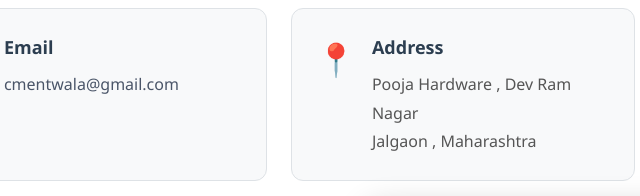
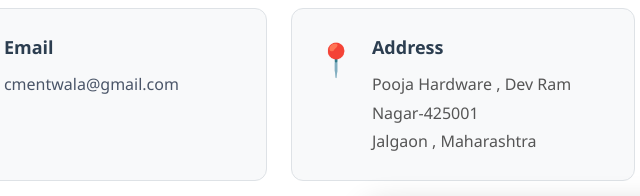
Before and after one commit to kushaljain9/new1, a plain HTML site: page index.html in a window 1280 px wide. Shown: the part 662-858 px from the top of the page, 545-1185 px from the left. Drawn offline with Linux system fonts and the light colour scheme.

Commit message:
index.html

```diff
--- a/index.html
+++ b/index.html
@@ -77,7 +77,7 @@
                     <div class="icon">📍</div>
                     <div class="details">
                         <strong>Address</strong>
-                        <p> Pooja Hardware , Dev Ram Nagar  <br> Jalgaon , Maharashtra
+                        <p> Pooja Hardware , Dev Ram Nagar-425001  <br> Jalgaon , Maharashtra
                     </div>
                 </div>
             </div>
```
